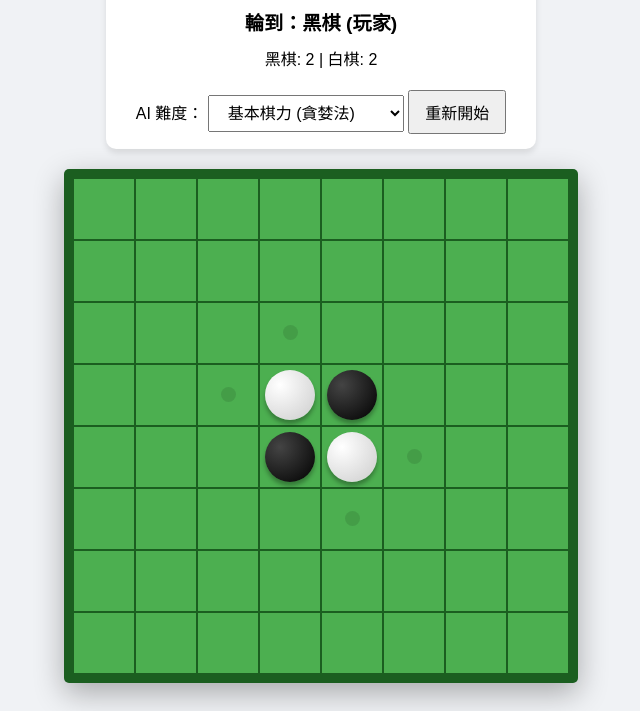
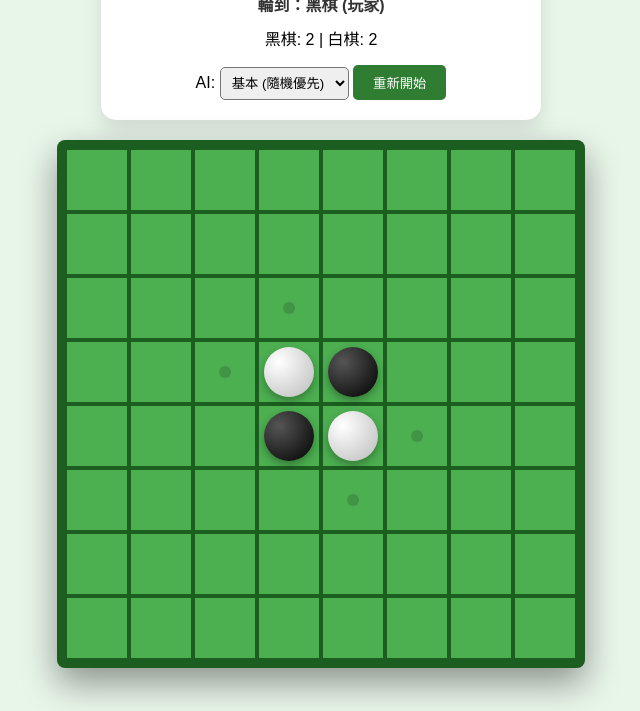
Before and after one commit to hannah6346-dotcom/1132965-HW10, a plain HTML site: page index.html in a window 1280 px wide. Shown: the part 124-835 px from the top of the page, without its empty margins (319-959 px from the left). Drawn offline with Linux system fonts and the light colour scheme.

Commit message:
Update index.html

```diff
--- a/index.html
+++ b/index.html
@@ -3,7 +3,7 @@
 <head>
     <meta charset="UTF-8">
     <meta name="viewport" content="width=device-width, initial-scale=1.0">
-    <title>1132965 - HW10</title>
+    <title>11XXXXX - HW10</title>
     <style>
         :root {
             --board-color: #2e7d32;
@@ -13,7 +13,7 @@
 
         body {
             font-family: "Microsoft JhengHei", Arial, sans-serif;
-            background-color: #f0f2f5;
+            background-color: #e8f5e9;
             display: flex;
             flex-direction: column;
             align-items: center;
@@ -22,29 +22,25 @@
 
         .info-panel {
             background: white;
-            padding: 15px 30px;
-            border-radius: 10px;
-            box-shadow: 0 4px 6px rgba(0,0,0,0.1);
+            padding: 20px;
+            border-radius: 15px;
+            box-shadow: 0 10px 20px rgba(0,0,0,0.1);
             margin-bottom: 20px;
             text-align: center;
+            width: 400px;
         }
 
-        .status {
-            font-size: 1.2rem;
-            font-weight: bold;
-            margin-bottom: 10px;
-        }
-
-        /* 棋盤設計 */
+        /* 棋盤容器 */
         .board {
             display: grid;
             grid-template-columns: repeat(8, 60px);
             grid-template-rows: repeat(8, 60px);
-            gap: 2px;
+            gap: 4px;
             background-color: var(--cell-border);
             padding: 10px;
-            border-radius: 5px;
-            box-shadow: 0 10px 30px rgba(0,0,0,0.3);
+            border-radius: 8px;
+            box-shadow: 0 15px 35px rgba(0,0,0,0.4);
+            perspective: 1000px; /* 3D 視角關鍵 */
         }
 
         .cell {
@@ -58,276 +54,210 @@
             position: relative;
         }
 
-        .cell:hover {
-            background-color: #66bb6a;
-        }
-
-        /* 立體棋子與 3D 翻轉效果 */
-        .piece-container {
+        /* 立體棋子外殼 */
+        .piece {
             width: 50px;
             height: 50px;
             position: relative;
-            transition: transform 0.8s cubic-bezier(0.4, 0, 0.2, 1);
+            transition: transform 0.8s cubic-bezier(0.175, 0.885, 0.32, 1.275);
             transform-style: preserve-3d;
         }
 
-        /* 控制翻轉狀態 */
-        .piece-container.white-side {
+        /* 翻轉狀態：白棋為 180 度 */
+        .piece.is-white {
             transform: rotateY(180deg);
         }
 
-        .piece-front, .piece-back {
+        /* 棋子兩面共通樣式 */
+        .side {
             position: absolute;
             width: 100%;
             height: 100%;
             border-radius: 50%;
             backface-visibility: hidden;
-            box-shadow: 0 4px 4px rgba(0,0,0,0.3);
+            box-shadow: 0 4px 8px rgba(0,0,0,0.3);
         }
 
         /* 黑子面 (正面) */
-        .piece-front {
-            background: radial-gradient(circle at 30% 30%, #444, #000);
+        .front {
+            background: radial-gradient(circle at 30% 30%, #555, #000);
             z-index: 2;
         }
 
         /* 白子面 (反面) */
-        .piece-back {
-            background: radial-gradient(circle at 30% 30%, #fff, #ccc);
-            transform: rotateY(180deg);
+        .back {
+            background: radial-gradient(circle at 30% 30%, #fff, #bbb);
+            transform: rotateY(180deg); /* 初始就背對 */
         }
 
+        /* 可落子提示 */
         .hint {
-            width: 15px;
-            height: 15px;
-            background-color: rgba(0,0,0,0.1);
+            width: 12px;
+            height: 12px;
+            background-color: rgba(0,0,0,0.15);
             border-radius: 50%;
         }
 
-        .controls {
-            margin-top: 20px;
-        }
-
-        select, button {
-            padding: 8px 15px;
-            font-size: 1rem;
-            cursor: pointer;
-        }
+        .controls { margin-top: 15px; }
+        button { padding: 8px 20px; cursor: pointer; border-radius: 5px; border: none; background: #2e7d32; color: white; }
+        select { padding: 7px; border-radius: 5px; }
     </style>
 </head>
 <body>
 
     <div class="info-panel">
-        <h1>Othello 黑白棋</h1>
-        <div class="status" id="turn-text">輪到：黑棋 (玩家)</div>
-        <div id="score">黑棋: 2 | 白棋: 2</div>
+        <h2 id="title">11XXXXX - HW10</h2>
+        <div id="status" style="font-weight: bold; color: #333;">輪到：黑棋 (玩家)</div>
+        <div id="score" style="margin: 10px 0;">黑棋: 2 | 白棋: 2</div>
 
         <div class="controls">
-            <label>AI 難度：</label>
-            <select id="difficulty">
-                <option value="basic">基本棋力 (貪婪法)</option>
-                <option value="advanced">進階棋力 (權重評估)</option>
+            AI: <select id="diff">
+                <option value="basic">基本 (隨機優先)</option>
+                <option value="pro">進階 (權重計算)</option>
             </select>
-            <button onclick="initGame()">重新開始</button>
+            <button onclick="reset()">重新開始</button>
         </div>
     </div>
 
     <div id="board" class="board"></div>
 
     <script>
-        const BOARD_SIZE = 8;
-        let board = [];
-        let currentPlayer = 1; // 1: Black, 2: White
-        let isLock = false;
+        const size = 8;
+        let grid = [];
+        let turn = 1; // 1:Black, 2:White
+        let locked = false;
 
-        // 權重表 (進階 AI 用)
+        // 進階 AI 權重表
         const WEIGHTS = [
-            [100, -20, 10, 5, 5, 10, -20, 100],
-            [-20, -50, -2, -2, -2, -2, -50, -20],
-            [10, -2, 5, 1, 1, 5, -2, 10],
-            [5, -2, 1, 1, 1, 1, -2, 5],
-            [5, -2, 1, 1, 1, 1, -2, 5],
-            [10, -2, 5, 1, 1, 5, -2, 10],
-            [-20, -50, -2, -2, -2, -2, -50, -20],
-            [100, -20, 10, 5, 5, 10, -20, 100]
+            [100,-20,10,5,5,10,-20,100],
+            [-20,-50,-2,-2,-2,-2,-50,-20],
+            [10,-2,5,1,1,5,-2,10],
+            [5,-2,1,1,1,1,-2,5],
+            [5,-2,1,1,1,1,-2,5],
+            [10,-2,5,1,1,5,-2,10],
+            [-20,-50,-2,-2,-2,-2,-50,-20],
+            [100,-20,10,5,5,10,-20,100]
         ];
 
-        function initGame() {
-            board = Array(BOARD_SIZE).fill().map(() => Array(BOARD_SIZE).fill(0));
-            board[3][3] = 2; board[3][4] = 1;
-            board[4][3] = 1; board[4][4] = 2;
-            currentPlayer = 1;
-            isLock = false;
-            renderBoard();
+        function reset() {
+            grid = Array(size).fill().map(() => Array(size).fill(0));
+            grid[3][3] = 2; grid[3][4] = 1;
+            grid[4][3] = 1; grid[4][4] = 2;
+            turn = 1; locked = false;
+            draw();
         }
 
-        function renderBoard() {
-            const boardEl = document.getElementById('board');
-            boardEl.innerHTML = '';
-            let bCount = 0, wCount = 0;
+        function draw() {
+            const container = document.getElementById('board');
+            container.innerHTML = '';
+            let b=0, w=0;
 
-            for (let r = 0; r < BOARD_SIZE; r++) {
-                for (let c = 0; c < BOARD_SIZE; c++) {
+            for(let r=0; r<size; r++) {
+                for(let c=0; c<size; c++) {
                     const cell = document.createElement('div');
                     cell.className = 'cell';
-                    cell.onclick = () => handleMove(r, c);
+                    cell.onclick = () => playerMove(r,c);
 
-                    if (board[r][c] !== 0) {
-                        const piece = document.createElement('div');
-                        piece.className = 'piece-container';
-                        if (board[r][c] === 2) piece.classList.add('white-side');
-
-                        const front = document.createElement('div');
-                        front.className = 'piece-front';
-                        const back = document.createElement('div');
-                        back.className = 'piece-back';
-
-                        piece.appendChild(front);
-                        piece.appendChild(back);
-                        cell.appendChild(piece);
-
-                        if (board[r][c] === 1) bCount++; else wCount++;
-                    } else if (canMove(r, c, currentPlayer)) {
-                        const hint = document.createElement('div');
-                        hint.className = 'hint';
-                        cell.appendChild(hint);
+                    if(grid[r][c] !== 0) {
+                        const p = document.createElement('div');
+                        p.className = 'piece' + (grid[r][c] === 2 ? ' is-white' : '');
+                        p.innerHTML = '<div class="side front"></div><div class="side back"></div>';
+                        cell.appendChild(p);
+                        grid[r][c] === 1 ? b++ : w++;
+                    } else if(getValidFlips(r, c, turn).length > 0) {
+                        const h = document.createElement('div');
+                        h.className = 'hint';
+                        cell.appendChild(h);
                     }
-                    boardEl.appendChild(cell);
+                    container.appendChild(cell);
                 }
             }
-            document.getElementById('score').innerText = `黑棋: ${bCount} | 白棋: ${wCount}`;
-            updateTurnText();
+            document.getElementById('score').innerText = `黑棋: ${b} | 白棋: ${w}`;
+            document.getElementById('status').innerText = `輪到：${turn===1?'黑棋 (玩家)':'白棋 (電腦)'}`;
         }
 
-        function updateTurnText() {
-            const text = currentPlayer === 1 ? "黑棋 (玩家)" : "白棋 (電腦)";
-            document.getElementById('turn-text').innerText = `輪到：${text}`;
-        }
+        async function playerMove(r, c) {
+            if(locked || turn !== 1) return;
+            const flips = getValidFlips(r, c, 1);
+            if(flips.length === 0) return;
 
-        async function handleMove(r, c) {
-            if (isLock || currentPlayer !== 1 || !canMove(r, c, 1)) return;
-            await executeMove(r, c, 1);
+            await executeAction(r, c, 1, flips);
 
-            // 電腦回合
-            if (hasAnyMove(2)) {
-                isLock = true;
-                setTimeout(computerTurn, 1000);
-            } else if (!hasAnyMove(1)) {
+            if(canPlay(2)) {
+                locked = true;
+                setTimeout(aiMove, 1200);
+            } else if(!canPlay(1)) {
                 alert("遊戲結束！");
-            } else {
-                currentPlayer = 1;
-                renderBoard();
             }
         }
 
-        async function computerTurn() {
-            const level = document.getElementById('difficulty').value;
-            let move;
-            if (level === 'basic') {
-                move = getGreedyMove(2);
-            } else {
-                move = getBestMove(2);
+        async function aiMove() {
+            const diff = document.getElementById('diff').value;
+            let best = null, max = -1000;
+
+            for(let r=0; r<size; r++) {
+                for(let c=0; c<size; c++) {
+                    const flips = getValidFlips(r, c, 2);
+                    if(flips.length > 0) {
+                        let score = diff === 'pro' ? WEIGHTS[r][c] : flips.length;
+                        if(score > max) { max = score; best = {r, c, flips}; }
+                    }
+                }
             }
 
-            if (move) {
-                await executeMove(move.r, move.c, 2);
-            }
+            if(best) await executeAction(best.r, best.c, 2, best.flips);
 
-            isLock = false;
-            if (hasAnyMove(1)) {
-                currentPlayer = 1;
-            } else if (hasAnyMove(2)) {
-                setTimeout(computerTurn, 1000);
-            } else {
-                alert("遊戲結束！");
-            }
-            renderBoard();
+            locked = false;
+            if(canPlay(1)) turn = 1;
+            else if(canPlay(2)) setTimeout(aiMove, 1000);
+            else alert("遊戲結束！");
+            draw();
         }
 
-        // 核心邏輯：執行落子與「依序翻棋」
-        async function executeMove(r, c, color) {
-            const flippable = getFlippable(r, c, color);
-            board[r][c] = color;
-            renderBoard(); // 先畫出落子
+        // 核心：執行落子與依序翻棋
+        async function executeAction(r, c, color, flips) {
+            grid[r][c] = color;
+            draw(); // 先畫出落子
 
-            // 依序翻棋效果
-            for (let pos of flippable) {
-                board[pos.r][pos.c] = color;
-                await new Promise(res => setTimeout(res, 150)); // 間隔 150ms
-                renderBoard();
+            // 延遲一點點再開始翻轉，更有打擊感
+            await new Promise(res => setTimeout(res, 200));
+
+            for(let f of flips) {
+                grid[f.r][f.c] = color;
+                draw(); // 每次更新一格，觸發 CSS transition
+                await new Promise(res => setTimeout(res, 150)); // 依序翻轉間隔
             }
-            currentPlayer = color === 1 ? 2 : 1;
+            turn = (color === 1) ? 2 : 1;
+            draw();
         }
 
-        function getFlippable(r, c, color) {
-            const opponents = color === 1 ? 2 : 1;
-            const directions = [[-1,-1],[-1,0],[-1,1],[0,-1],[0,1],[1,-1],[1,0],[1,1]];
-            let totalFlippable = [];
+        function getValidFlips(r, c, color) {
+            if(grid[r][c] !== 0) return [];
+            const opp = color === 1 ? 2 : 1;
+            const dirs = [[-1,-1],[-1,0],[-1,1],[0,-1],[0,1],[1,-1],[1,0],[1,1]];
+            let allFlips = [];
 
-            for (let [dr, dc] of directions) {
-                let temp = [];
-                let currR = r + dr;
-                let currC = c + dc;
-                while (currR >= 0 && currR < 8 && currC >= 0 && currC < 8 && board[currR][currC] === opponents) {
+            for(let [dr, dc] of dirs) {
+                let temp = [], currR = r+dr, currC = c+dc;
+                while(currR>=0 && currR<size && currC>=0 && currC<size && grid[currR][currC] === opp) {
                     temp.push({r: currR, c: currC});
-                    currR += dr;
-                    currC += dc;
+                    currR += dr; currC += dc;
                 }
-                if (currR >= 0 && currR < 8 && currC >= 0 && currC < 8 && board[currR][currC] === color) {
-                    totalFlippable = totalFlippable.concat(temp);
+                if(currR>=0 && currR<size && currC>=0 && currC<size && grid[currR][currC] === color) {
+                    allFlips = allFlips.concat(temp);
                 }
             }
-            return totalFlippable;
+            return allFlips;
         }
 
-        function canMove(r, c, color) {
-            if (board[r][c] !== 0) return false;
-            return getFlippable(r, c, color).length > 0;
-        }
-
-        function hasAnyMove(color) {
-            for (let r = 0; r < 8; r++)
-                for (let c = 0; c < 8; c++)
-                    if (canMove(r, c, color)) return true;
+        function canPlay(color) {
+            for(let r=0; r<size; r++)
+                for(let c=0; c<size; c++)
+                    if(getValidFlips(r, c, color).length > 0) return true;
             return false;
         }
 
-        // AI 邏輯
-        function getGreedyMove(color) {
-            let bestMove = null;
-            let maxFlip = -1;
-            for (let r = 0; r < 8; r++) {
-                for (let c = 0; c < 8; c++) {
-                    if (canMove(r, c, color)) {
-                        let count = getFlippable(r, c, color).length;
-                        if (count > maxFlip) {
-                            maxFlip = count;
-                            bestMove = {r, c};
-                        }
-                    }
-                }
-            }
-            return bestMove;
-        }
-
-        function getBestMove(color) {
-            let bestScore = -Infinity;
-            let bestMove = null;
-            for (let r = 0; r < 8; r++) {
-                for (let c = 0; c < 8; c++) {
-                    if (canMove(r, c, color)) {
-                        let score = WEIGHTS[r][c];
-                        if (score > bestScore) {
-                            bestScore = score;
-                            bestMove = {r, c};
-                        }
-                    }
-                }
-            }
-            return bestMove || getGreedyMove(color);
-        }
-
-        initGame();
+        reset();
     </script>
 </body>
 </html>
```
